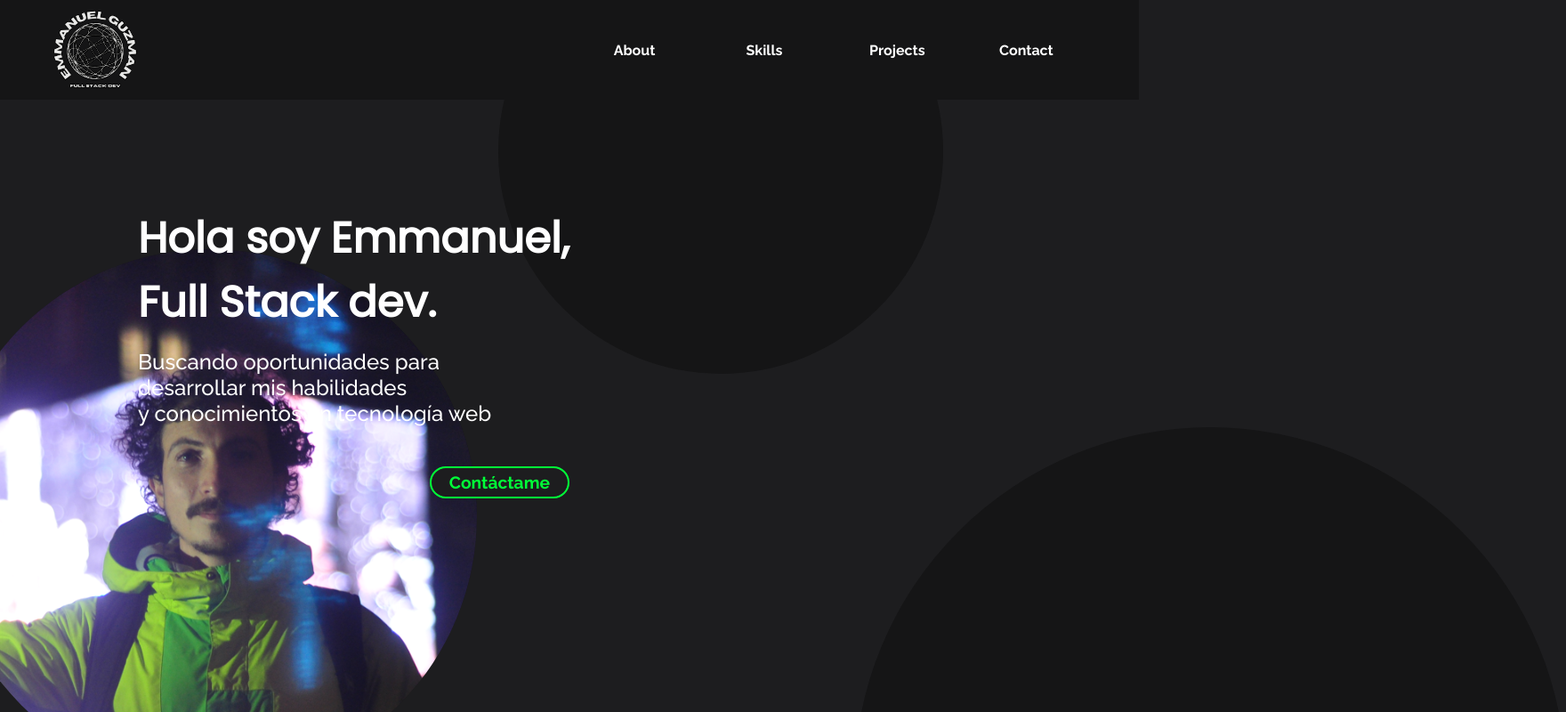
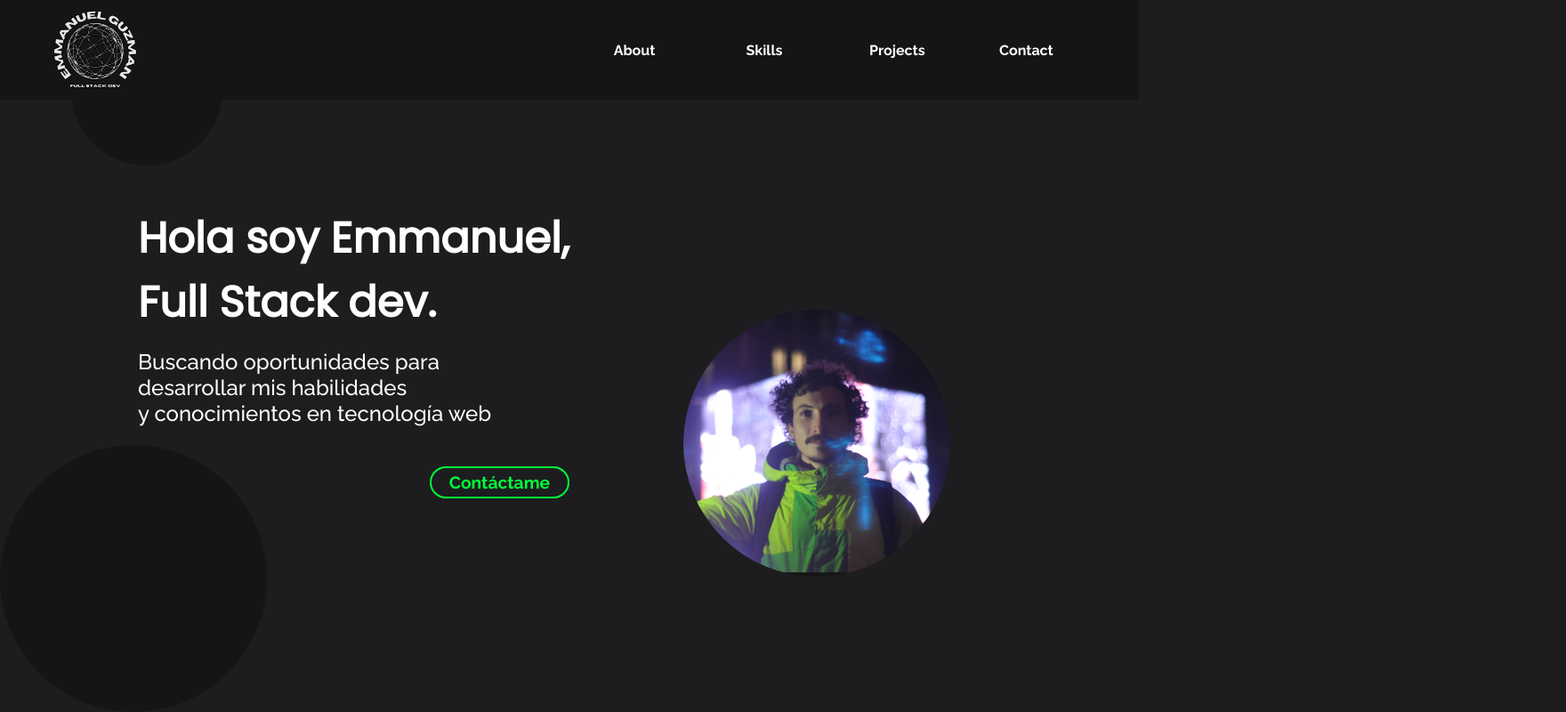
Before and after one commit to Rguzman77/react-portfolio, a React (Vite) app: page / in a window 1280 px wide. Shown: the top 800 px of the page at 89% size, 1760 px wide, since content can reach past the window. Built offline with nearby package versions, Linux system fonts and the light colour scheme.

Commit message:
Este cambio es una demo

```diff
--- a/package.json
+++ b/package.json
@@ -15,6 +15,7 @@
     "react-dom": "^18.2.0",
     "react-icons": "^4.8.0",
     "react-router-dom": "^6.11.0",
+    "react-useanimations": "^2.10.0",
     "styled-components": "^5.3.10",
     "vitest": "^0.30.1"
   },
--- a/src/components/nav/Nav.tsx
+++ b/src/components/nav/Nav.tsx
@@ -19,4 +19,5 @@ const Nav = () => {
   )
 }
 
+
 export default Nav
--- a/src/components/nav/NavStyle.tsx
+++ b/src/components/nav/NavStyle.tsx
@@ -17,10 +17,11 @@ div:nth-child(2){
         box-shadow: inset var(--color-black);
         color:var(--color-text);
         width: 8vh;
+        height: fit-content;
         text-align: center;
         margin: 0 -.25rem;
         padding: 0 .25rem;
-        font-weight: 600;
+        font-weight: 700;
         transition: color .3s ease-in-out, box-shadow .3s ease-in-out;
         border-radius: 18px;
     };
--- a/src/elements/Button/ButtonStyle.tsx
+++ b/src/elements/Button/ButtonStyle.tsx
@@ -9,7 +9,7 @@ export const ButtonStyle = styled.button`
   color:var(--color-green);
 
   width: fit-content;
-  background-color: var(--color-background-black);
+  background-color: transparent;
   transition: all 1s ease;
   padding:5px 20px 5px 20px;
 
--- a/src/pages/home/Circles.tsx
+++ b/src/pages/home/Circles.tsx
@@ -6,7 +6,7 @@ export const Circle1 = styled.div`
     width: 100px;
     height: 100px;
     position:absolute;
-    left:2em;
+    left:80vw;
     bottom:1em;
     z-index: -1;
     img{
@@ -14,12 +14,18 @@ export const Circle1 = styled.div`
         margin:0 auto;
         width: 100%;
         height: 100%;
+        display:none;
+
     }
 @media screen and (min-width: 768px) {
-    width: 600px;
-    height: 600px;
-    left:-4em;
-    bottom:-5em;
+    width: 300px;
+    height: 300px;
+    left:60vw;
+    bottom:19vh;
+    img{
+        display:block;
+    }
+
 
 }
 
@@ -34,10 +40,11 @@ export const Circle2 = styled.div`
     top:8em;
     z-index: -1;
     @media screen and (min-width: 768px) {
-    width: 500px;
-    height: 500px;
-    left:35em;
-    top:-5em;
+    width: 170px;
+    height: 170px;
+    left:5em;
+    top:1em;
+
 }
 `
 
@@ -52,9 +59,9 @@ export const Circle3 = styled.div`
     bottom: -12em;
     z-index: -1;
     @media screen and (min-width: 768px) {
-    width: 800px;
-    height: 800px;
-    left:60em;
-    bottom:-30em;
+    width: 300px;
+    height: 300px;
+    left:0em;
+    bottom:0em;
 }
 `
--- a/src/pages/home/Home.tsx
+++ b/src/pages/home/Home.tsx
@@ -1,7 +1,7 @@
 import { Button } from '../../elements/index'
 import { TitleStyle } from './TitleStyle'
+import { Link } from 'react-router-dom'
 import { HomeCard } from './HomeCard'
-import { HomeStyle } from './HomeStyle'
 import { Circle1, Circle2, Circle3 } from './Circles'
 import profileimage from '../../assets/profileimage.svg'
 
@@ -12,13 +12,13 @@ import profileimage from '../../assets/profileimage.svg'
 const Home = () => {
 
   return (
-    <HomeStyle>
+    <>
       <HomeCard>
           <TitleStyle>
             <h1>Hola soy Emmanuel,<br/>Full Stack dev.</h1>
             <h2>Buscando oportunidades para<br/> desarrollar mis habilidades <br/> y conocimientos en tecnología web</h2>
           </TitleStyle>
-          <Button label="Contáctame"/>
+          <Link to="/contact"><Button label="Contáctame"/></Link>
       </HomeCard>
          <Circle1>
             <div><img src={profileimage} alt="Profile Image" /></div>
@@ -29,7 +29,7 @@ const Home = () => {
         <Circle3>
             <div></div>
         </Circle3>
-    </HomeStyle>
+    </>
 
   )
 }
--- a/src/pages/home/HomeStyle.tsx
+++ /dev/null
@@ -1,32 +0,0 @@
-import styled from "styled-components";
-
-export const HomeStyle = styled.div`
-.circle1{
-    background-color: var(--color-black);
-    width: 60vh;
-    height: 60vh;
-    border-radius: 100%;
-
-}
-
-.circle2{
-    background-color: var(--color-black);
-    width: 60vh;
-    height: 60vh;
-    border-radius: 100%;
-}
-
-.circle3{
-    background-color: var(--color-black);
-    width: 60vh;
-    height: 60vh;
-    border-radius: 100%;
-}
-
-.circle4{
-    background-color: var(--color-black);
-    width: 60vh;
-    height: 60vh;
-    border-radius: 100%;
-}
-`
```
Also changed, not shown: 1 other file (tests, documents, lock files or other folders).
